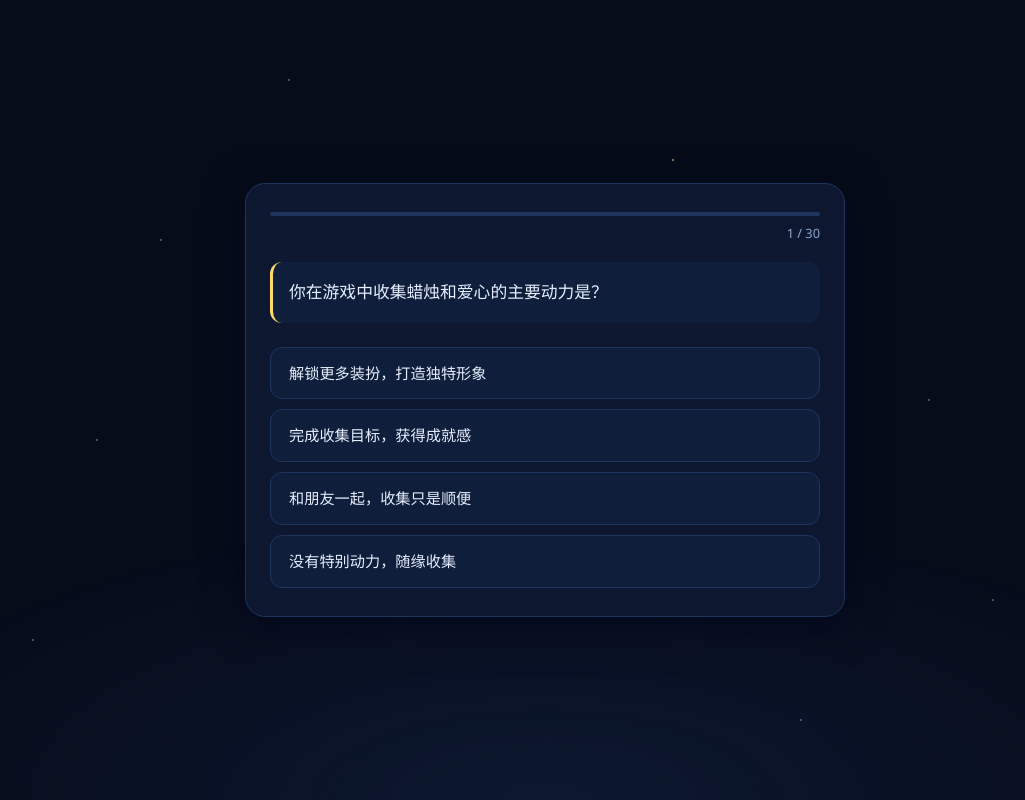
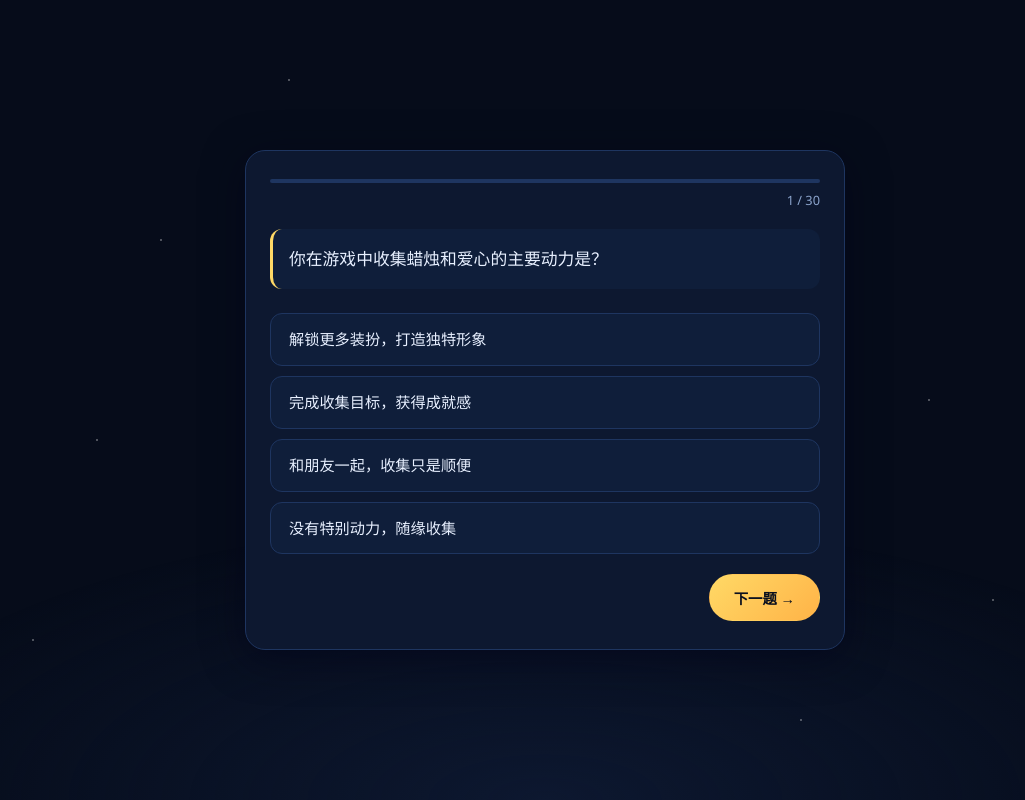
Before and after one commit to MoYan1638/skyti, a website built with Vite: page index.html in a window 1280 px wide. Both pictures are taken after a click on the button "✨ 开始测试 ✨". Shown: the whole page, without its empty margins (95-1120 px from the left). Built offline with nearby package versions, Linux system fonts and the light colour scheme.

Commit message:
feat: add previous/next navigation buttons, selected option highlight

```diff
--- a/index.html
+++ b/index.html
@@ -33,7 +33,10 @@
           <p class="question-text" id="question-text"></p>
         </div>
         <div class="options" id="options"></div>
-        <button id="btn-back" class="btn btn-secondary" style="margin-top: 16px; display: none;">← 上一题</button>
+        <div class="quiz-nav">
+          <button id="btn-prev" class="btn btn-nav" style="visibility: hidden;">← 上一题</button>
+          <button id="btn-next" class="btn btn-nav" style="visibility: hidden;">下一题 →</button>
+        </div>
       </div>
     </section>
     <section id="page-result" class="page">
--- a/src/quiz.js
+++ b/src/quiz.js
@@ -26,6 +26,7 @@ const dimOrder = ['S1','S2','S3','E1','E2','E3','A1','A2','A3','Ac1','Ac2','Ac3'
 
 let currentIndex = 0
 let answers = {}
+let currentSelectedValue = null
 
 /* ─── 页面切换 ─── */
 export function showPage(id) {
@@ -35,36 +36,67 @@ export function showPage(id) {
 }
 
 /* ─── 开始 ─── */
-document.getElementById('btn-start')?.addEventListener('click', () => showPage('quiz'))
+document.getElementById('btn-start')?.addEventListener('click', () => {
+  currentIndex = 0
+  answers = {}
+  currentSelectedValue = null
+  showPage('quiz')
+})
+document.getElementById('btn-prev')?.addEventListener('click', () => {
+  if (currentIndex > 0) {
+    currentIndex--
+    renderQuestion()
+  }
+})
+document.getElementById('btn-next')?.addEventListener('click', () => {
+  const q = allQuestions[currentIndex]
+  if (currentSelectedValue == null) {
+    showToast('请先选择一个选项')
+    return
+  }
+  answers[q.id] = currentSelectedValue
+  currentSelectedValue = null
+  if (currentIndex < allQuestions.length - 1) {
+    currentIndex++
+    renderQuestion()
+  } else {
+    showPage('result')
+  }
+})
 renderQuestion()
 
 function renderQuestion() {
   const q = allQuestions[currentIndex]
   document.getElementById('question-text').textContent = q.text
   document.getElementById('progress-fill').style.width =
-    ((currentIndex) / allQuestions.length * 100) + '%'
+    (currentIndex / allQuestions.length * 100) + '%'
   document.getElementById('progress-text').textContent =
     `${currentIndex + 1} / ${allQuestions.length}`
 
+  // 恢复已选状态
+  currentSelectedValue = answers[q.id] ?? null
+
   const optsEl = document.getElementById('options')
   optsEl.innerHTML = ''
-  q.options.forEach(opt => {
+  q.options.forEach((opt, i) => {
     const btn = document.createElement('button')
     btn.className = 'option-btn'
+    if (opt.value === currentSelectedValue) btn.classList.add('selected')
     btn.textContent = opt.label
-    btn.addEventListener('click', () => selectOption(q.id, opt.value))
+    btn.addEventListener('click', () => {
+      currentSelectedValue = opt.value
+      optsEl.querySelectorAll('.option-btn').forEach(b => b.classList.remove('selected'))
+      btn.classList.add('selected')
+    })
     optsEl.appendChild(btn)
   })
-}
 
-function selectOption(qId, value) {
-  answers[qId] = value
-  currentIndex++
-  if (currentIndex < allQuestions.length) {
-    renderQuestion()
-  } else {
-    showPage('result')
-  }
+  // 导航按钮状态
+  const prevBtn = document.getElementById('btn-prev')
+  const nextBtn = document.getElementById('btn-next')
+  prevBtn.style.visibility = currentIndex > 0 ? 'visible' : 'hidden'
+  nextBtn.style.visibility = 'visible'
+  nextBtn.textContent = currentIndex < allQuestions.length - 1 ? '下一题 →' : '查看结果 ✨'
 }
 
 /* ─── 结果渲染 ─── */
--- a/src/style.css
+++ b/src/style.css
@@ -222,6 +222,54 @@ body::before {
 }
 
 .option-btn:active { transform: translateX(2px); }
+
+.option-btn.selected {
+  border-color: var(--accent);
+  background: #FFD96615;
+  color: var(--accent);
+  font-weight: 600;
+  box-shadow: 0 0 12px #FFD96620;
+}
+
+/* 答题导航 */
+.quiz-nav {
+  display: flex;
+  justify-content: space-between;
+  gap: 12px;
+  margin-top: 20px;
+}
+
+.btn-nav {
+  border: none;
+  border-radius: 50px;
+  padding: 12px 24px;
+  font-size: 0.9rem;
+  font-family: var(--font);
+  font-weight: 500;
+  cursor: pointer;
+  transition: all 0.25s ease;
+  background: var(--bg-card-alt);
+  border: 1.5px solid var(--border);
+  color: var(--text-muted);
+}
+
+.btn-nav:hover {
+  border-color: var(--secondary);
+  color: var(--secondary);
+  background: #1a2a5060;
+}
+
+.btn-nav:last-child {
+  background: linear-gradient(135deg, #FFD966, #FFB347);
+  color: #0a0f1e;
+  border-color: transparent;
+  font-weight: 600;
+}
+
+.btn-nav:last-child:hover {
+  transform: translateY(-1px);
+  box-shadow: 0 4px 16px #FFD96640;
+}
 
 /* 结果页 */
 .result-card {
```
